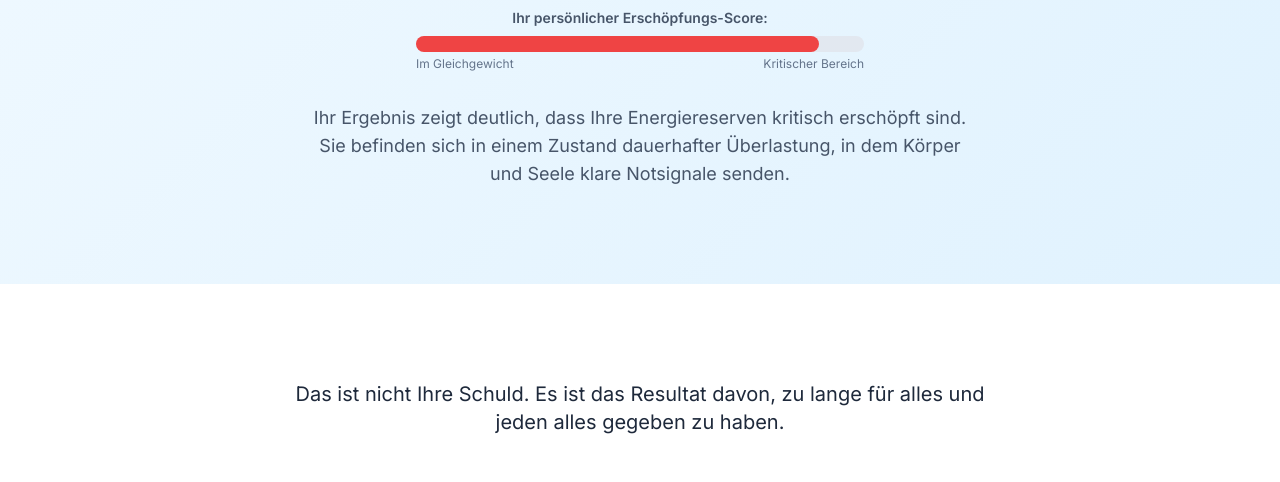
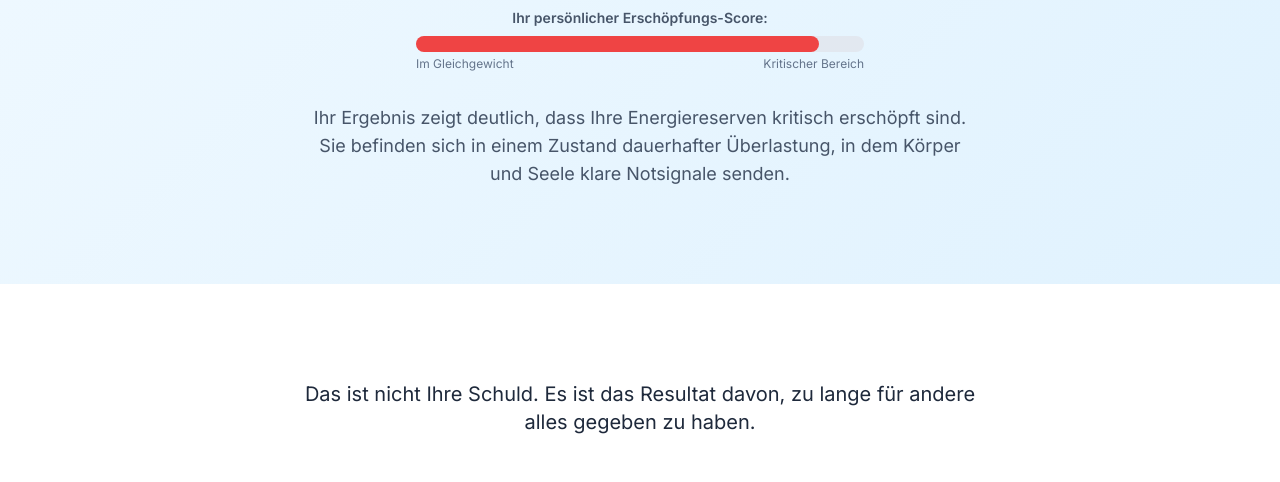
Before and after one commit to coffeeandrecovery/landingpage, a plain HTML site: page ergebnis-kritisch.html in a window 1280 px wide. Shown: the part 313-795 px from the top of the page. Drawn offline with nearby package versions, Linux system fonts and the light colour scheme.

Commit message:
Update ergebnis-kritisch.html

```diff
--- a/ergebnis-kritisch.html
+++ b/ergebnis-kritisch.html
@@ -63,7 +63,7 @@
             <div class="max-w-3xl mx-auto px-4 sm:px-6 lg:px-8" data-aos="fade-up">
 
                 <div class="prose max-w-none mb-12">
-                    <p class="text-xl text-center">Das ist nicht Ihre Schuld. Es ist das Resultat davon, zu lange für alles und jeden alles gegeben zu haben.</p>
+                    <p class="text-xl text-center">Das ist nicht Ihre Schuld. Es ist das Resultat davon, zu lange für andere alles gegeben zu haben.</p>
                 </div>
 
                 <div class="p-4 sm:p-8 bg-slate-50 rounded-lg border border-slate-200">
```
